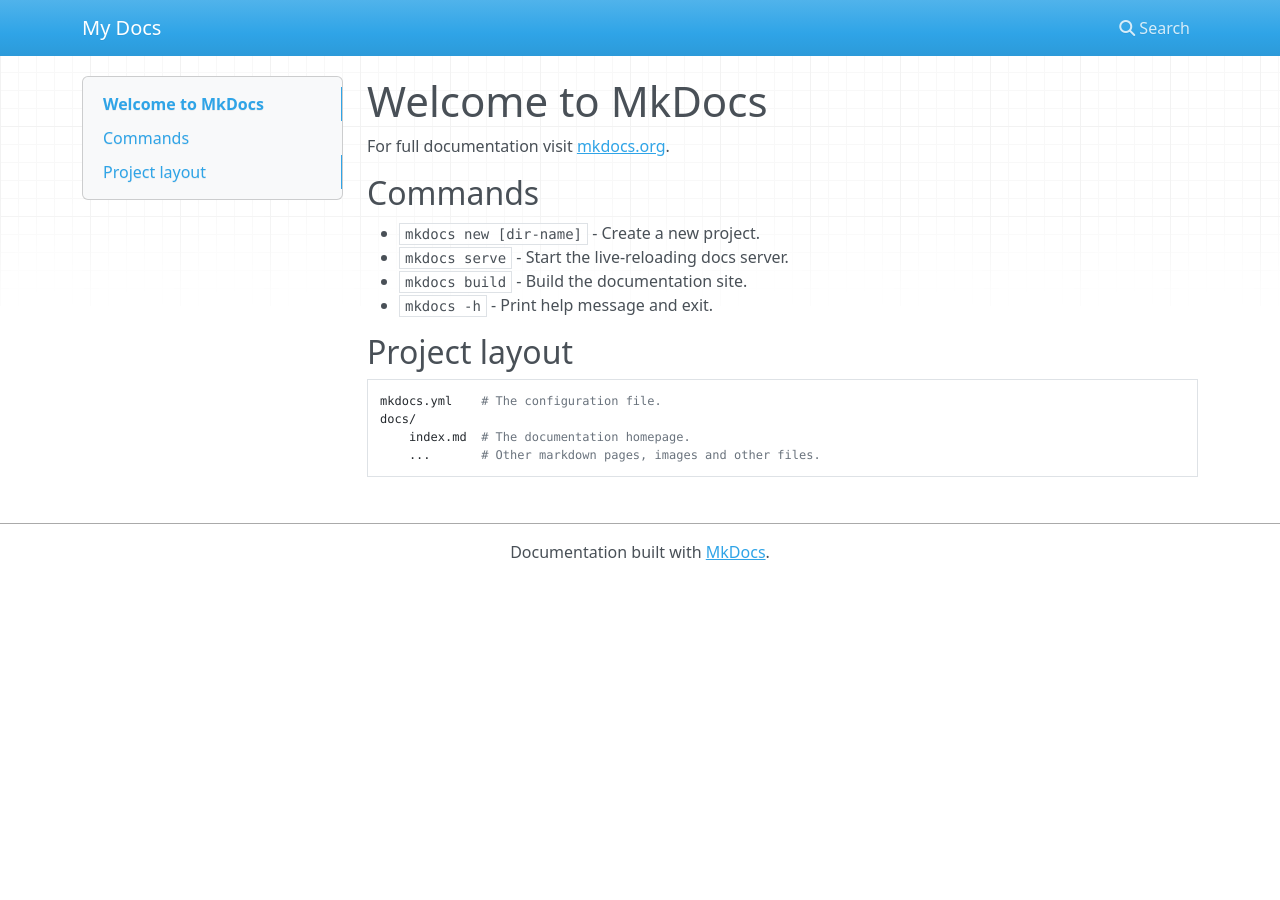
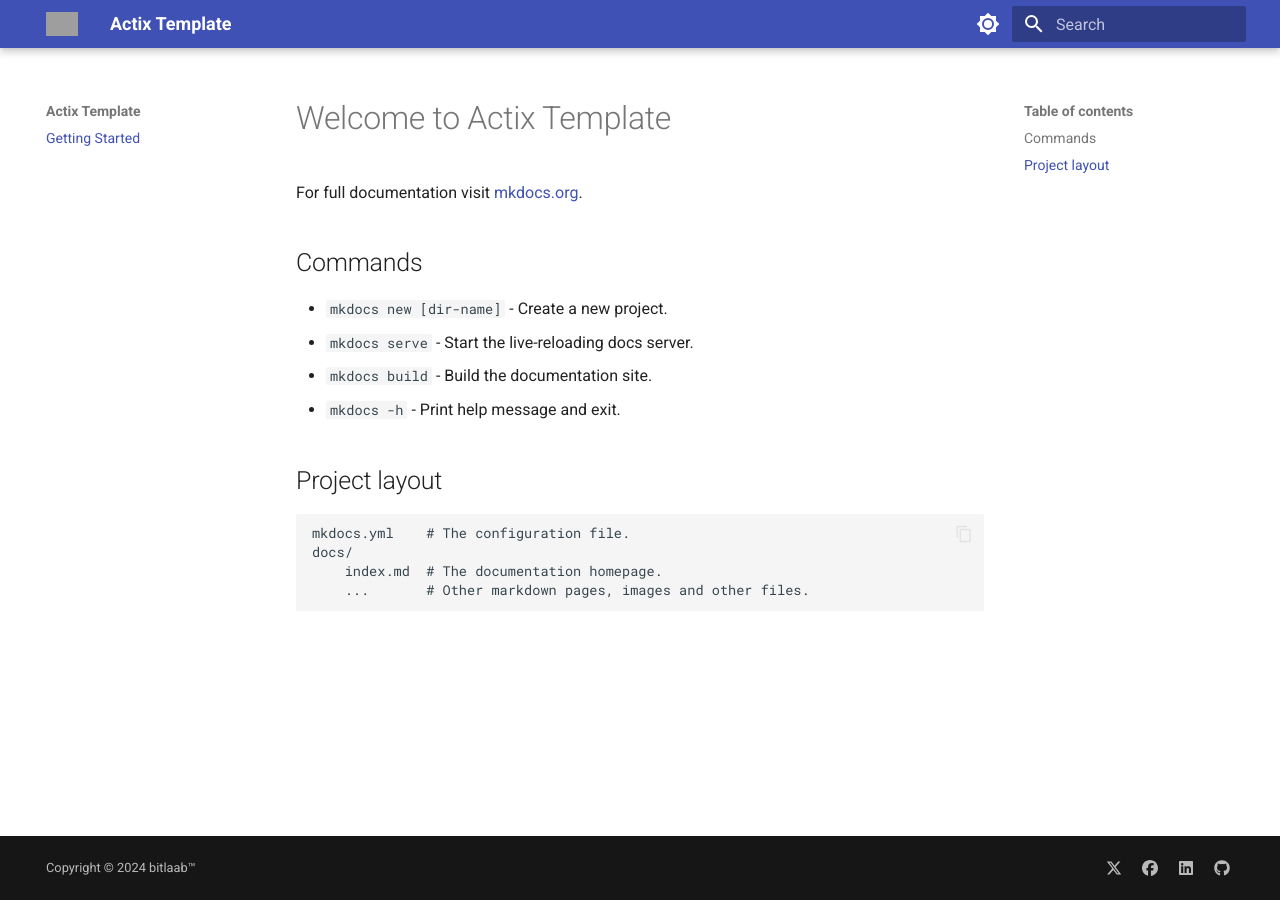
Before and after one commit to SabbirMurad/actix_template, an MkDocs documentation site: the page built from docs/index.md, in a window 1280 px wide. Built offline with MkDocs 1.6.1 and Material for MkDocs 9.7.7, drawn with Linux system fonts in a browser that asks for light colours; nearby versions of some CDN libraries; grey boxes are pictures that could not be loaded.

Commit message:
added some small changes

```diff
--- a/docs/index.md
+++ b/docs/index.md
@@ -1,4 +1,4 @@
-# Welcome to MkDocs
+# Welcome to Actix Template
 
 For full documentation visit [mkdocs.org](https://www.mkdocs.org).
 
--- a/mkdocs.yml
+++ b/mkdocs.yml
@@ -1 +1,51 @@
-site_name: My Docs
+site_name: Actix Template
+site_url: https://mydomain.org/health-master
+nav:
+  - Getting Started: index.md
+markdown_extensions:
+  - pymdownx.highlight:
+      anchor_linenums: true
+      line_spans: __span
+      pygments_lang_class: true
+  - pymdownx.inlinehilite
+  - pymdownx.snippets
+  - pymdownx.superfences
+theme:
+  logo: assets/bitlaab/logo.png
+  favicon: assets/bitlaab/favicon.png
+  homepage: https://bitlaab.com
+  name: material
+  features:
+    - content.code.copy
+    - content.code.line_numbers
+    - content.code.annotation
+    - navigation.sections
+    - navigation.top
+    - content.tabs.link
+    - navigation.instant
+    - navigation.instant.progress
+  palette:
+    # Palette toggle for light mode
+    - media: "(prefers-color-scheme: light)"
+      scheme: default
+      toggle:
+        icon: material/brightness-7
+        name: Switch to dark mode
+    # Palette toggle for dark mode
+    - media: "(prefers-color-scheme: dark)"
+      scheme: slate
+      toggle:
+        icon: material/brightness-4
+        name: Switch to light mode
+extra:
+  generator: false
+  social:
+    - icon: fontawesome/brands/x-twitter
+      link: https://x.com/bitlaab
+    - icon: fontawesome/brands/facebook
+      link: https://www.facebook.com/bitlaab
+    - icon: fontawesome/brands/linkedin
+      link: https://www.linkedin.com/company/bitlaab
+    - icon: fontawesome/brands/github
+      link: https://github.com/bitlaab-bolt
+copyright: Copyright © 2024 bitlaab™
```
Also changed, not shown: pages/error/unauthorized.html (+11 -0 lines), 2 other files.
